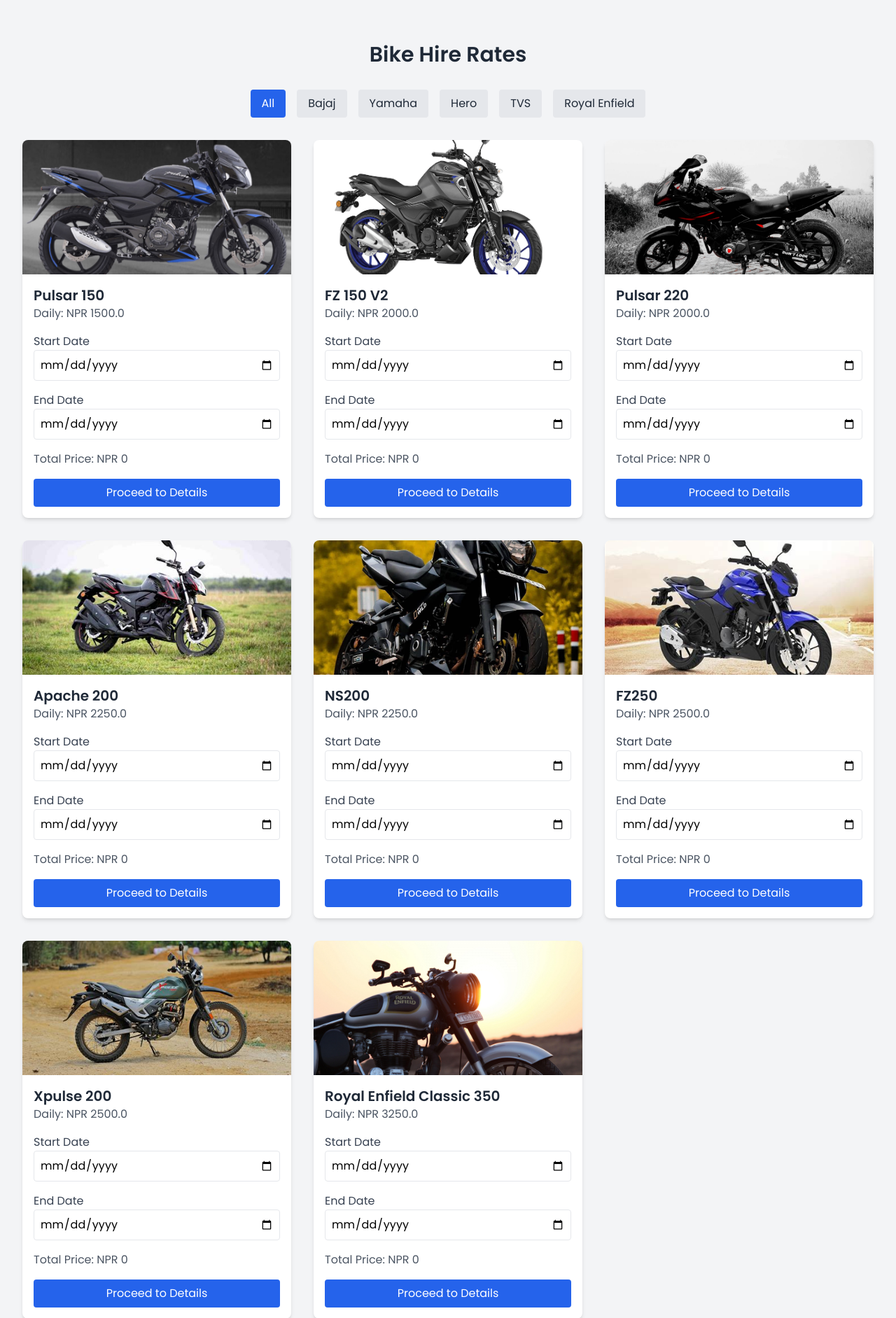
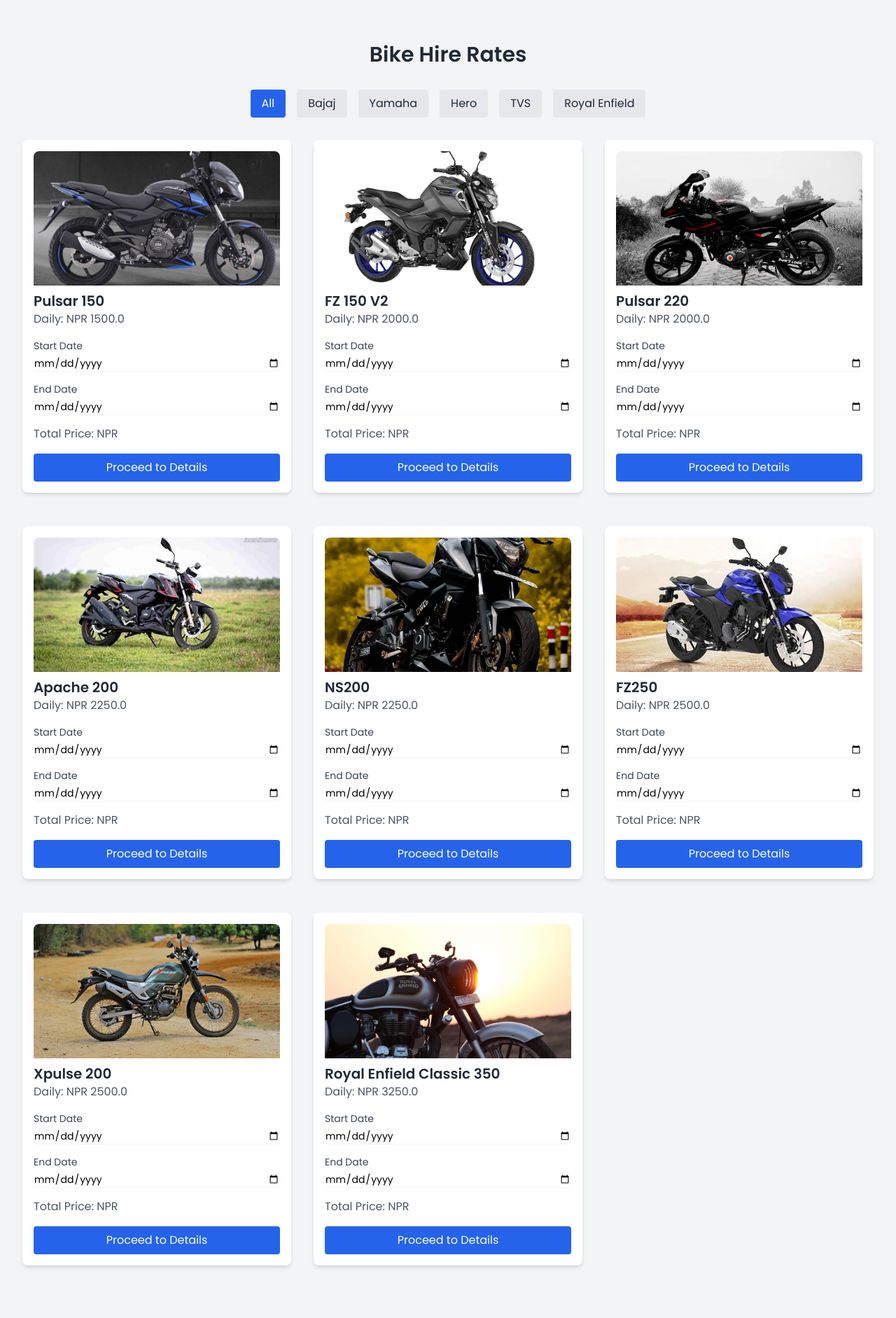
Before and after one commit to s1meer/nepal-bike-rentals, a Flask app: page / in a window 1280 px wide. Shown: the part 320-2203 px from the top of the page at 70% size. Run offline with Flask 3, Linux system fonts and the light colour scheme; a user stored in the database is signed in; data comes from the database, SQL or seed files in the repository; some libraries are stand-ins or nearby versions.

Commit message:
Simplify index.html to use booking_details.html for consistent total price display on Render

```diff
--- a/app/routes.py
+++ b/app/routes.py
@@ -61,7 +61,15 @@
     days = (end_date - start_date).days + 1  # Inclusive of start and end dates
     total_price = days * bike.daily_rate
 
-    return render_template('booking_details.html', bike_id=bike_id, start_date=start_date, end_date=end_date, bike=bike, days=days, total_price=total_price)
+    # Update the bike object with the selected dates and total price for rendering
+    bikes = Bike.query.all()
+    bike_dict = {bike.id: bike for bike in bikes}
+    bike_dict[int(bike_id)].selected_start_date = start_date
+    bike_dict[int(bike_id)].selected_end_date = end_date
+    bike_dict[int(bike_id)].selected_days = days
+    bike_dict[int(bike_id)].selected_total_price = total_price
+
+    return render_template('index.html', bikes=bikes)
 
 @routes.route('/submit_booking_details/<int:bike_id>/<start_date>/<end_date>', methods=['POST'])
 @login_required
--- a/app/templates/index.html
+++ b/app/templates/index.html
@@ -20,55 +20,20 @@
       </form>
       <div class="grid grid-cols-1 sm:grid-cols-2 lg:grid-cols-3 gap-8">
         {% for bike in bikes %}
-          <div class="bike-card bg-white rounded-lg shadow-md overflow-hidden">
+          {% if current_user.is_authenticated %}
+            {% include 'booking_details.html' %}
+          {% else %}
+            <div class="bg-white rounded-lg shadow-md overflow-hidden">
               <img src="{{ bike.image_url or 'https://via.placeholder.com/400x300' }}" alt="{{ bike.name }}" class="w-full h-48 object-cover">
               <div class="p-4">
                 <h3 class="text-xl font-semibold text-gray-800">{{ bike.name }}</h3>
                 <p class="text-gray-600">Daily: NPR {{ bike.daily_rate }}</p>
-              {% if current_user.is_authenticated %}
-                <form method="POST" action="{{ url_for('routes.booking_details') }}">
-                  <input type="hidden" name="bike_id" value="{{ bike.id }}">
-                  <div class="mt-4">
-                    <label for="start_date_{{ bike.id }}" class="block text-gray-700">Start Date</label>
-                    <input type="date" id="start_date_{{ bike.id }}" name="start_date" class="w-full p-2 border rounded" required>
-                  </div>
-                  <div class="mt-4">
-                    <label for="end_date_{{ bike.id }}" class="block text-gray-700">End Date</label>
-                    <input type="date" id="end_date_{{ bike.id }}" name="end_date" class="w-full p-2 border rounded" required>
-                  </div>
-                  <div class="mt-4">
-                    <p id="price_{{ bike.id }}" class="text-gray-600">Total Price: NPR <span>0</span></p>
-                  </div>
-                  <button type="submit" class="mt-4 w-full bg-blue-600 text-white p-2 rounded hover:bg-blue-700">Proceed to Details</button>
-                </form>
-                <script>
-                  // Calculate price based on days
-                  const startInput = document.getElementById('start_date_{{ bike.id }}');
-                  const endInput = document.getElementById('end_date_{{ bike.id }}');
-                  const priceDisplay = document.getElementById('price_{{ bike.id }}').querySelector('span');
-                  const dailyRate = {{ bike.daily_rate }};
-
-                  function calculatePrice() {
-                    const start = new Date(startInput.value);
-                    const end = new Date(endInput.value);
-                    if (start && end && end >= start) {
-                      const days = Math.ceil((end - start) / (1000 * 60 * 60 * 24)) + 1;
-                      const price = days * dailyRate;
-                      priceDisplay.textContent = price.toFixed(2);
-                    } else {
-                      priceDisplay.textContent = '0';
-                    }
-                  }
-
-                  startInput.addEventListener('change', calculatePrice);
-                  endInput.addEventListener('change', calculatePrice);
-                </script>
-              {% else %}
                 <a href="{{ url_for('auth.login') }}" class="mt-4 inline-block w-full bg-blue-600 text-white p-2 rounded hover:bg-blue-700 text-center">Login to Book</a>
-              {% endif %}
               </div>
             </div>
+          {% endif %}
         {% endfor %}
+      </div>
     </div>
   </section>
   <footer class="bg-gray-800 text-white py-8">
```
Lines whose indentation alone changed are shown as unchanged.
